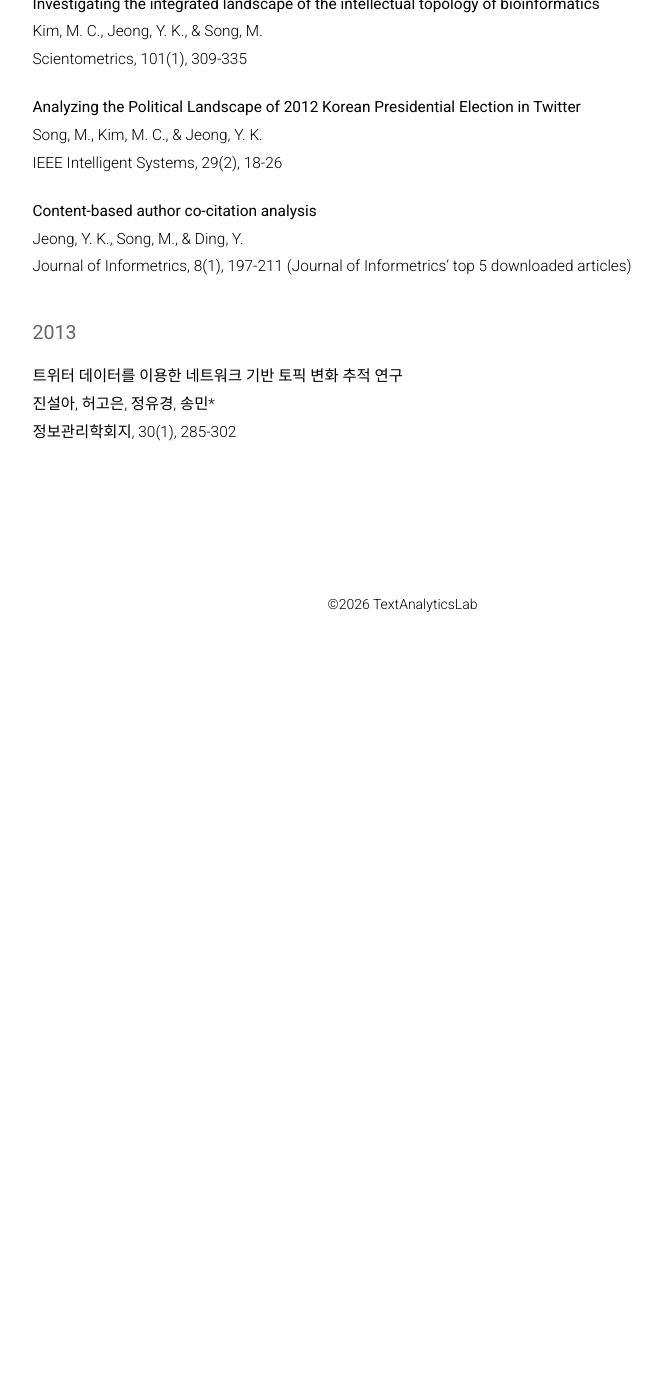
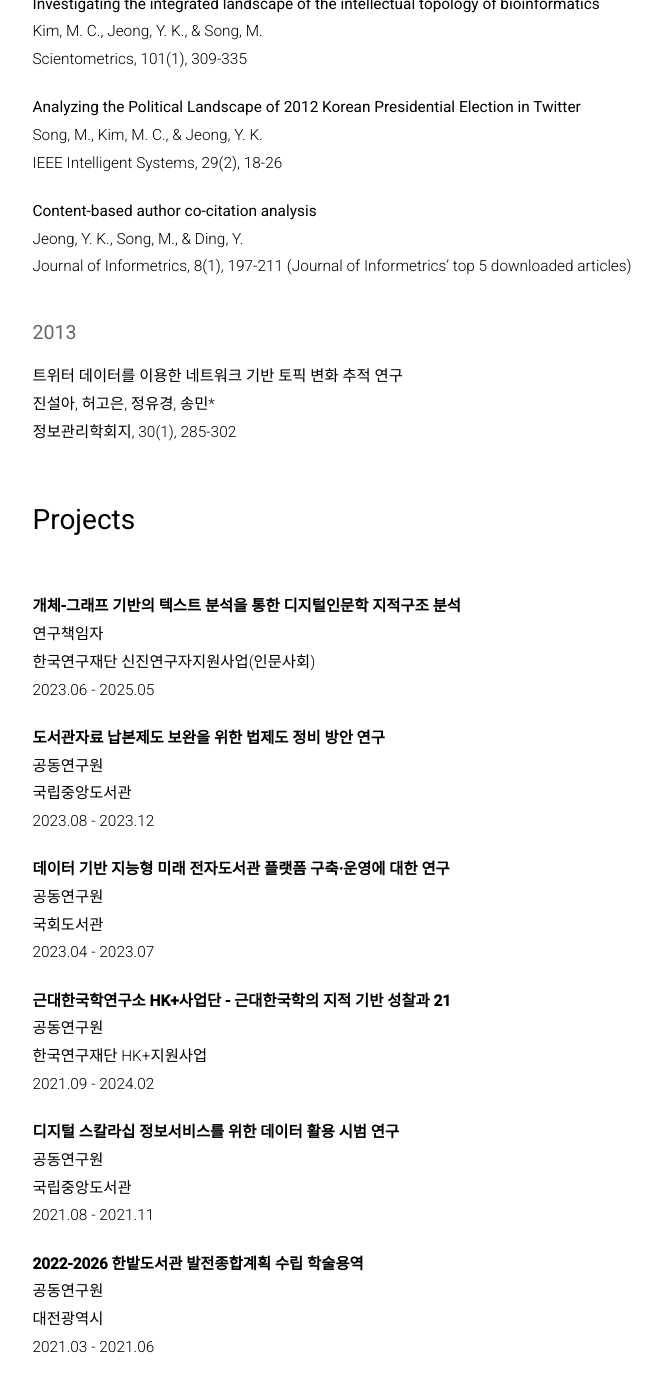
Before and after one commit to katejeong/katejeong.github.io, a Jekyll site: the page built from research.md, in a window 1280 px wide and 1400 px high, scrolled down 3732 px. Shown: the top 1392 px of the window, without its empty margins (230-892 px from the left). Built offline with Jekyll 4.4.1, drawn with Linux system fonts in a browser that asks for light colours; before the commit the page ends 4362 px from its top, so only the background shows below that.

```diff
--- a/research.md
+++ b/research.md
@@ -14,15 +14,15 @@ Check latest publications and preprints at [Google Scholar](https://scholar.goog
 
 #### 2025
 
-**<a href="#">국내 디지털 인문학 분야의 학술지 동시인용 분석</a>** <br>
+**<a href="https://doi.org/10.3743/KOSIM.2025.42.4.467">국내 디지털 인문학 분야의 학술지 동시인용 분석</a>** <br>
 정유경
 정보관리학회지, 42(4), 467-488 <br>
 
-**<a href="#">비판적 미디어 리터러시와 정보 공유의 관계에서 소비자 혁신성의 매개효과</a>** <br>
+**<a href="https://doi.org/10.3743/KOSIM.2025.42.4.159">비판적 미디어 리터러시와 정보 공유의 관계에서 소비자 혁신성의 매개효과</a>** <br>
 최윤희, 정유경*
 정보관리학회지, 42(4), 159-181 <br>
 
-**<a href="#">대한제국 후기 ‘민족개념’의 추이와 의미화 양상</a>** <br>
+**<a href="https://doi.org/10.36274/hakrim.2025.55..327">대한제국 후기 ‘민족개념’의 추이와 의미화 양상</a>** <br>
 이태훈*, 정유경
 학림, 55, 327-359 <br>
 
@@ -160,6 +160,41 @@ Journal of Informetrics, 8(1), 197-211 (Journal of Informetrics’ top 5 downloa
 정보관리학회지, 30(1), 285-302 <br>
 
 
+## Projects
+
+&nbsp;
+
+**개체-그래프 기반의 텍스트 분석을 통한 디지털인문학 지적구조 분석**
+연구책임자
+한국연구재단 신진연구자지원사업(인문사회)
+2023.06 - 2025.05
+
+**도서관자료 납본제도 보완을 위한 법제도 정비 방안 연구**
+공동연구원
+국립중앙도서관
+2023.08 - 2023.12
+
+**데이터 기반 지능형 미래 전자도서관 플랫폼 구축·운영에 대한 연구**
+공동연구원
+국회도서관
+2023.04 - 2023.07
+
+**근대한국학연구소 HK+사업단 - 근대한국학의 지적 기반 성찰과 21**
+공동연구원
+한국연구재단 HK+지원사업
+2021.09 - 2024.02
+
+**디지털 스칼라십 정보서비스를 위한 데이터 활용 시범 연구**
+공동연구원
+국립중앙도서관
+2021.08 - 2021.11
+
+**2022-2026 한밭도서관 발전종합계획 수립 학술용역**
+공동연구원
+대전광역시
+2021.03 - 2021.06
+
+
 &nbsp;
 &nbsp;
 &nbsp;
```
Also changed, not shown: service.md (+15 -0 lines), teaching.md (+2 -2 lines).
